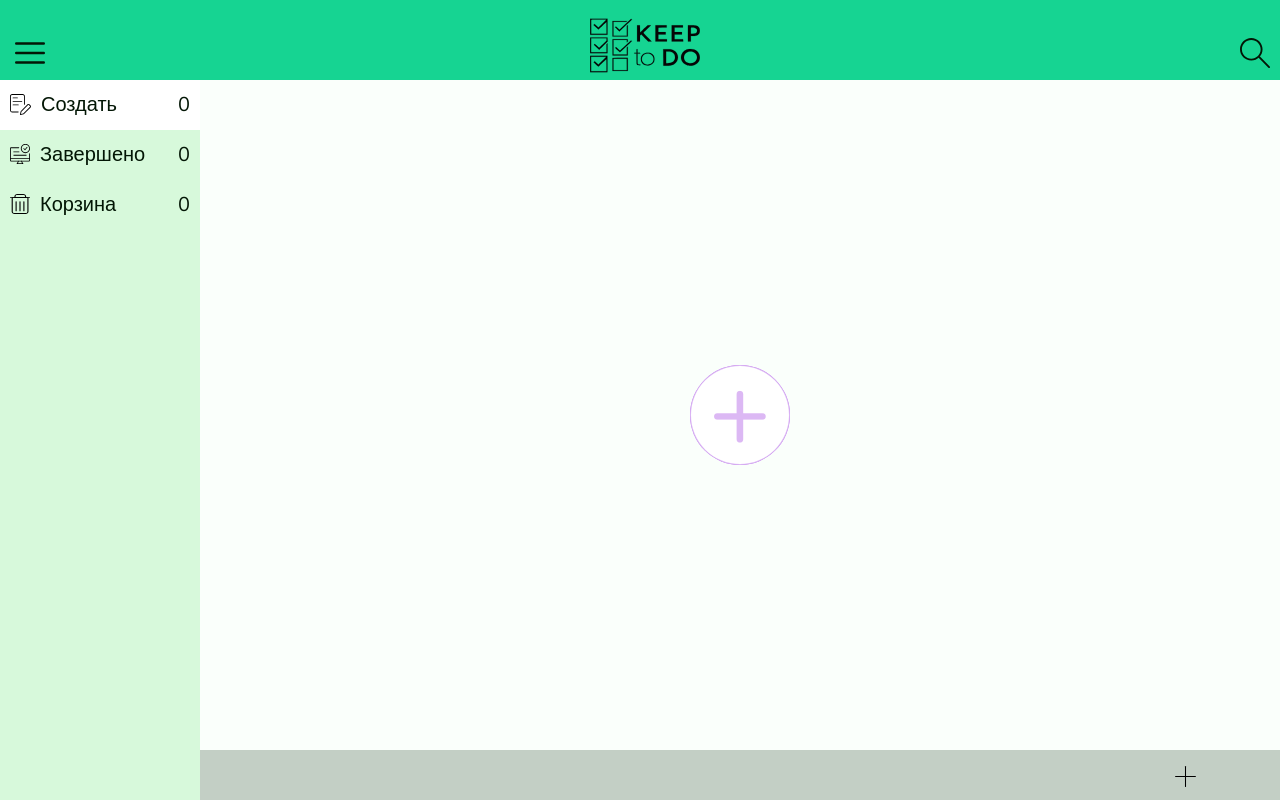
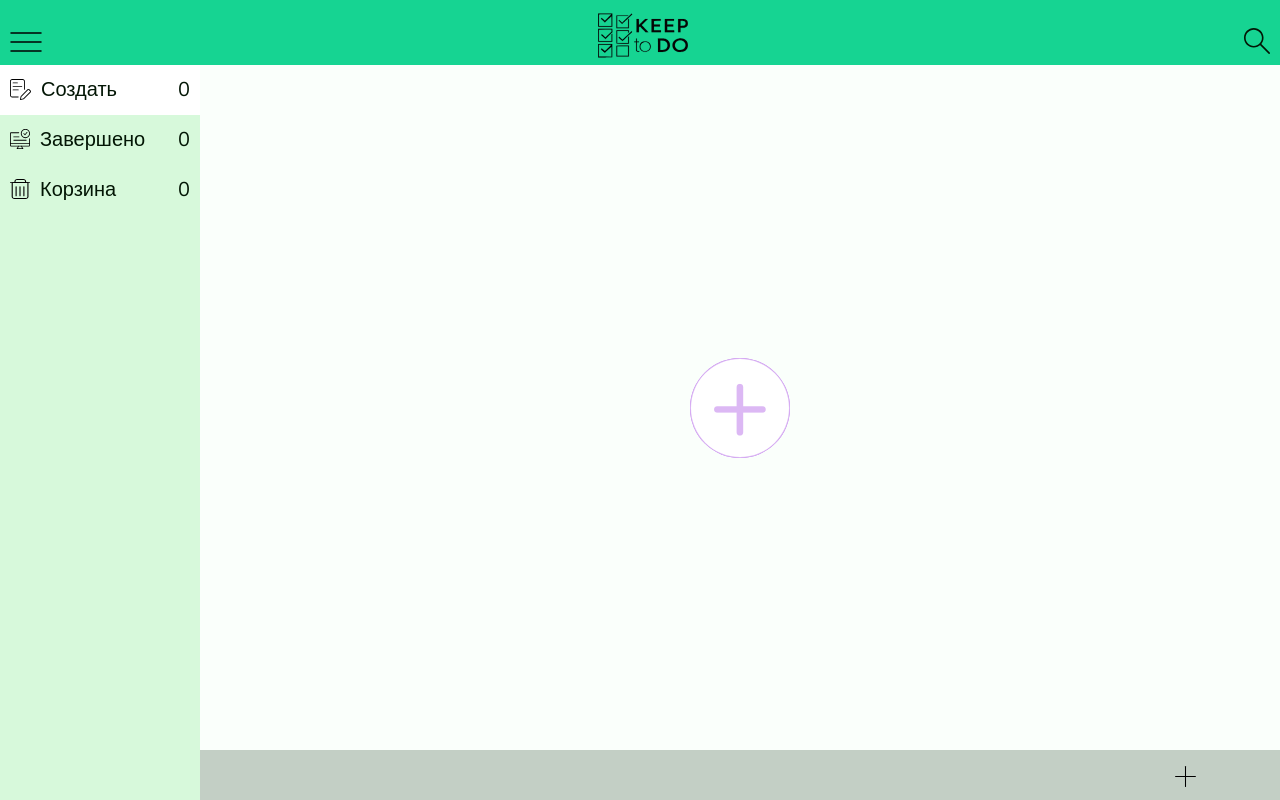
Before and after one commit to okanagan009/keep-to-do, a website built with Parcel: page index.html in a window 1280 px wide. Built offline with nearby package versions, Linux system fonts and the light colour scheme.

Commit message:
changed the size in the header and fixed the icons

```diff
--- a/index.html
+++ b/index.html
@@ -17,19 +17,18 @@
 <body class="body">
     <header class="header">
         <button class="header__btn btn" type="button">
-            <svg xmlns="http://www.w3.org/2000/svg" xml:space="preserve" width="40" height="40" viewBox="0 0 24 24"
-                fill="#031605">
-                <path
-                    d="M20.25 12.75H3.75a.75.75 0 0 1 0-1.5h16.5a.75.75 0 0 1 0 1.5zM20.25 7H3.75a.75.75 0 0 1 0-1.5h16.5a.75.75 0 0 1 0 1.5zM20.25 18.5H3.75a.75.75 0 0 1 0-1.5h16.5a.75.75 0 0 1 0 1.5z" />
+            <svg width="32" height="20" viewBox="0 0 32 20" fill="none" xmlns="http://www.w3.org/2000/svg">
+                <path d="M1 1H31M1 10H31M1 19H31" stroke="black" stroke-width="1.5" stroke-linecap="round"
+                    stroke-linejoin="round" />
             </svg>
         </button>
         <div class="header__logo">
-            <img class="logo" width="110" height="50" src="src/img/logo-icon.svg" alt="логотип TO DO">
+            <img class="logo" width="90" height="50" src="src/img/logo-icon.svg" alt="логотип TO DO">
         </div>
         <div class="header__search">
             <input class="header__search-input" type="text">
             <button class="header__search-btn" type="button">
-                <svg xmlns="http://www.w3.org/2000/svg" xml:space="preserve" width="30" height="30" fill="#031605"
+                <svg xmlns="http://www.w3.org/2000/svg" xml:space="preserve" width="26" height="26" fill="#031605"
                     viewBox="0 0 24 24">
                     <path
                         d="M23.25 24a.744.744 0 0 1-.533-.223l-7.802-7.898a.751.751 0 0 1 1.067-1.055l7.802 7.898A.751.751 0 0 1 23.25 24z" />
--- a/src/index.js
+++ b/src/index.js
@@ -423,8 +423,6 @@ redoBtn.addEventListener('click', () => {
     }
 });
 
-// создать счетчик задач на боковой панели.
-
 // при нажатии на кнопку меню, боковая панель складывается
 
 // уменьшить иконки в header
--- a/src/style.css
+++ b/src/style.css
@@ -96,7 +96,7 @@ textarea {
         'navigation main'
         'navigation footer';
     grid-template-columns: 200px 1fr;
-    grid-template-rows: 80px 1fr 50px;
+    grid-template-rows: 65px 1fr 50px;
 }
 
 
@@ -115,13 +115,14 @@ textarea {
 
 .header__btn {
     cursor: pointer;
+    margin-bottom: 6px;
 }
 
 .header__logo {}
 
 .header__search {
     display: flex;
-    margin-bottom: 5px;
+    margin-bottom: 4px;
 }
 
 .header__search-input {
@@ -463,9 +464,9 @@ textarea {
 .modal-content {
     position: relative;
     padding: 20px;
-    height: calc(100vh - 130px);
+    height: calc(100vh - 115px);
     width: 50%;
-    margin: 80px auto 50px auto;
+    margin: 65px auto 50px auto;
 }
 
 .close {
```
Also changed, not shown: src/img/burger-menu-icon.svg, src/img/search-header.svg (added), src/img/search-icon.svg (deleted).
